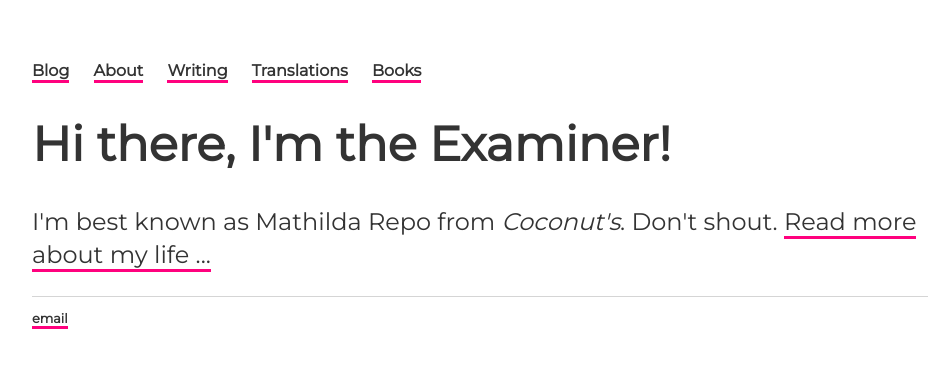
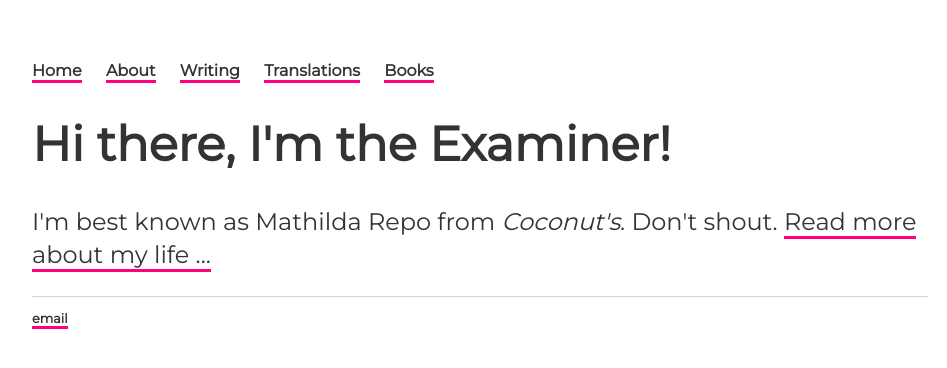
Before and after one commit to ariesti/ariesti.github.io, a Jekyll site: the page built from index.html, in a window 1280 px wide. Shown: the top 368 px of the page, without its empty margins (160-1107 px from the left). Built offline with Jekyll 4.4.1, drawn with Linux system fonts in a browser that asks for light colours.

Commit message:
Changed Blog tab name to Home
Home is more universal than Blog

```diff
--- a/_layouts/default.html
+++ b/_layouts/default.html
@@ -16,7 +16,7 @@
 		<body>
 			<nav>
 	    		<ul>
-	        		<li><a href="/blog">Blog</a></li>
+	        		<li><a href="/blog">Home</a></li>
 		        	<li><a href="/cv">About</a></li>
 	        		<li><a href="/writing">Writing</a></li>
 	        		<li><a href="/translations">Translations</a></li>
```
